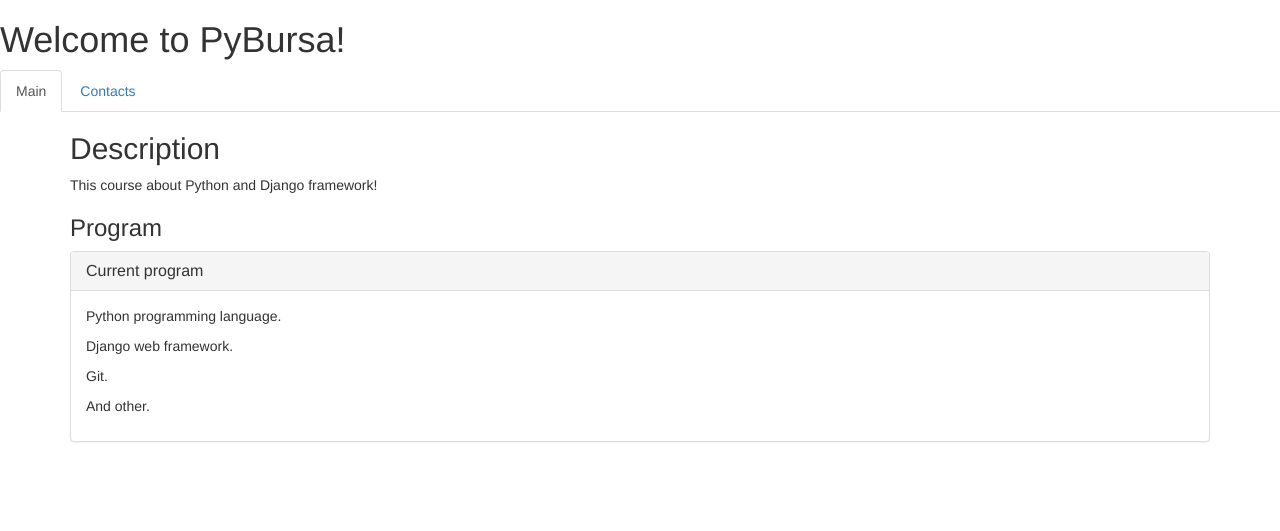
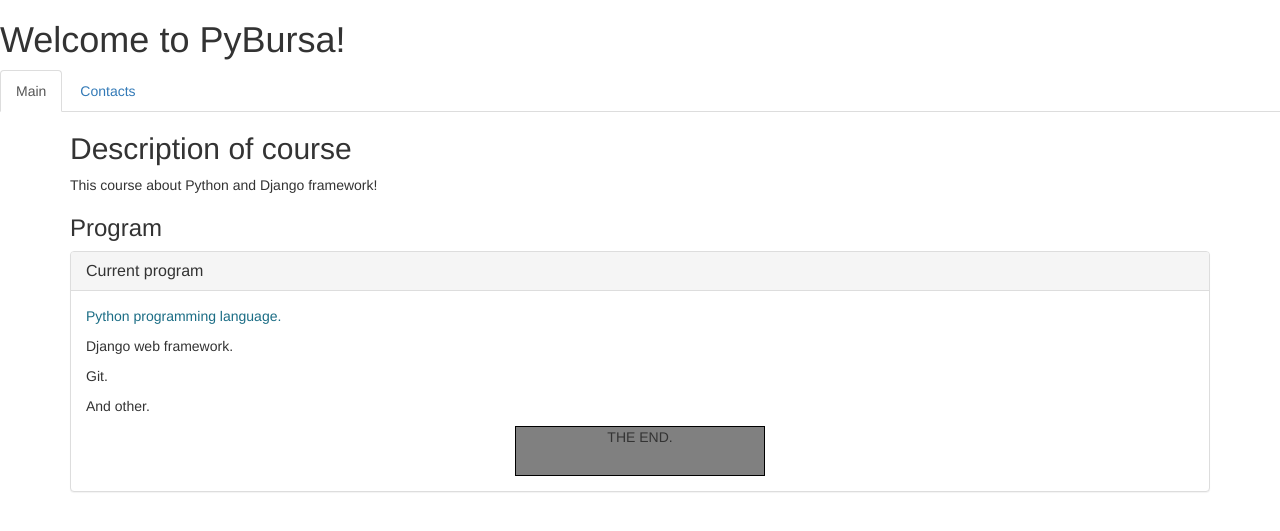
Before and after one commit to vpikalova/ooniversity_django_courses_06, a Python web app: template templates/index.html in a window 1280 px wide. Shown: the top 531 px of the page. Run offline with Jinja, Linux system fonts and the light colour scheme; the template is opened without the code that fills it, so the values that code supplies are empty.

Commit message:
Third commit

```diff
--- a/static/css/style.css
+++ b/static/css/style.css
@@ -37,3 +37,12 @@
 .myRedText{
     color: red;
 }
+
+.mySomethingBox{
+    width: 250px;
+    height: 50px;
+    background-color: gray;
+    border: 1px solid black;
+    text-align: center;
+    margin: 0 auto;
+}
--- a/templates/index.html
+++ b/templates/index.html
@@ -20,7 +20,7 @@
       <li role="presentation"><a href="contact.html">Contacts</a></li>
     </ul>
     <div class="container">
-      <h2>Description</h2>
+      <h2>Description of course</h2>
       <p>This course about Python and Django framework!</p>
       <h3>Program</h3>
       <div class="panel panel-default">
@@ -28,10 +28,11 @@
           <h3 class="panel-title">Current program</h3>
         </div>
         <div class="panel-body">
-          <p>Python programming language.</p>
+          <p class="myBlueText">Python programming language.</p>
           <p>Django web framework.</p>
           <p>Git.</p>
           <p>And other.</p>
+          <div class="mySomethingBox">THE END.</div>
         </div>
       </div>
 
```
